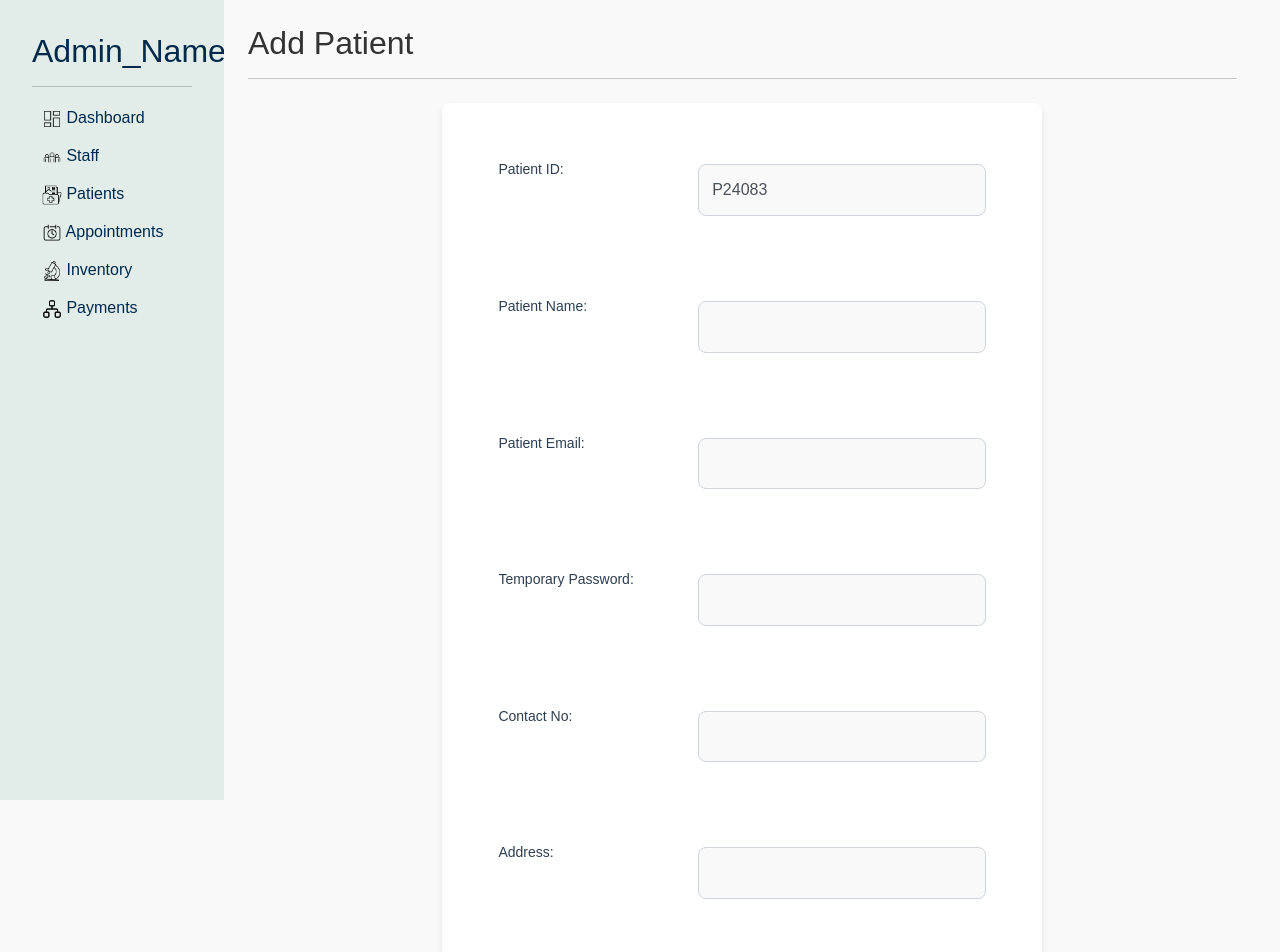
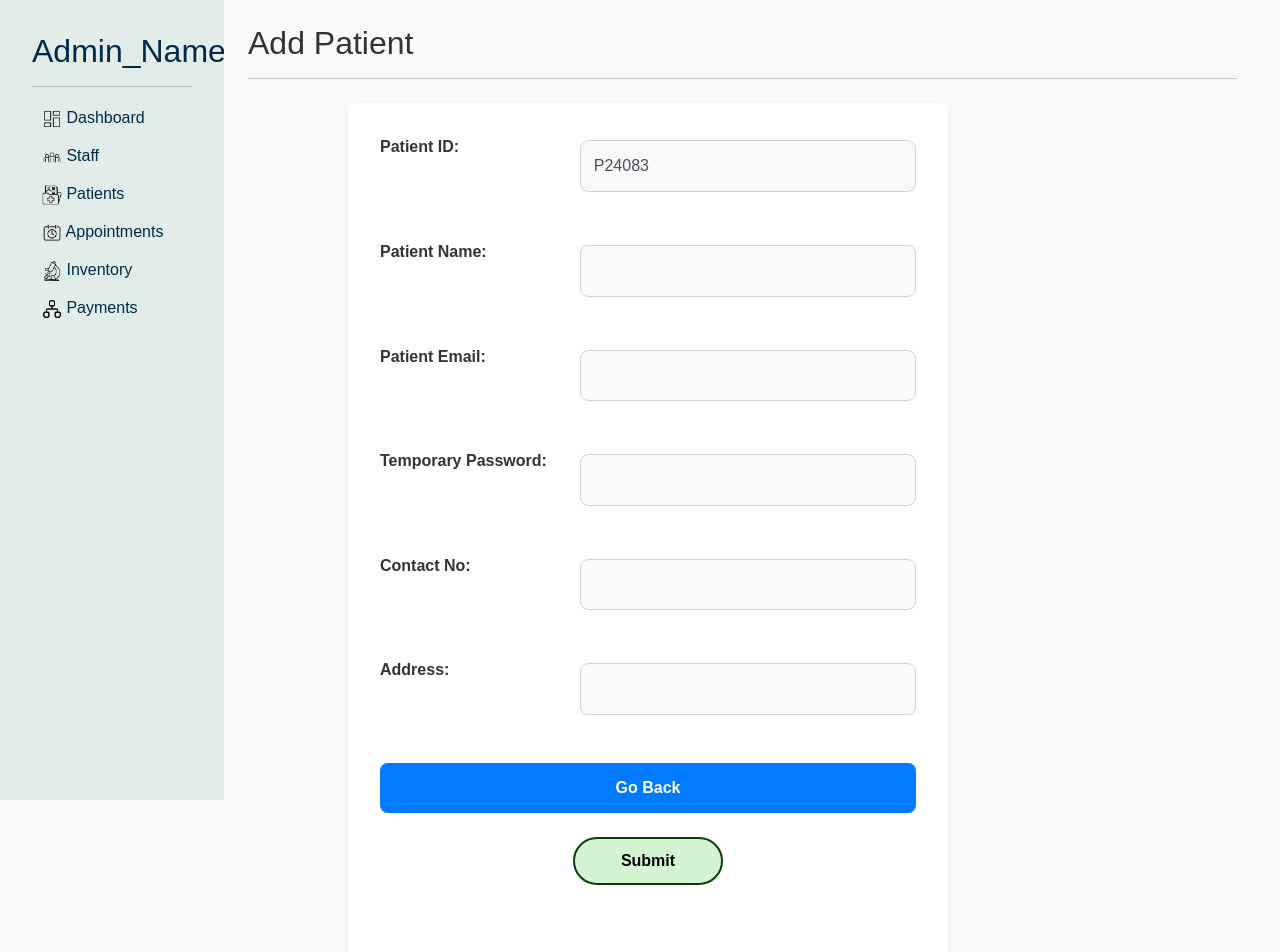
Before and after one commit to DinuriN/MediTech, a React (Create React App) app in the folder frontend/: page /addPatient in a window 1280 px wide. Shown: the top 952 px of the page. Built offline with nearby package versions, Linux system fonts and the light colour scheme.

Commit message:
styles done

```diff
--- a/frontend/src/Components/MedicalHistory/MedicalHistoryForms.css
+++ b/frontend/src/Components/MedicalHistory/MedicalHistoryForms.css
@@ -1,65 +1,71 @@
-.form-label-input-field{
+.col-2 form{
+    margin-left: 100px;
+}
+
+.form-label-input-field {
     display: flex;
-    margin: 3vh;
+    margin-bottom: 2vh;
+    max-width: 700px;
 }
 
 .form-label {
+    font-weight: 600;
+    margin-bottom: 0.5vh;
+    font-size: 1rem;
+    color: #333;
     white-space: nowrap;
     display: inline-block;
     min-width: 200px;
-    font-weight: 500;
 }
 
-.form-control{
-    width: 50vh;
-    border-radius: 8vh;
+.form-control {
+    width: 100%;
+    max-width: 100%;
+    border-radius: 12px;
+    padding: 10px 15px;
+    font-size: 1rem;
+    border: 1px solid #ccc;
+    box-sizing: border-box;
+    transition: border 0.2s;
 }
 
-.btn-microphone-med-history{
-    font-size: larger;
-    margin-left: 1vh;
-    border-style: hidden;
-    border-radius: 30px;
-    padding: 0 8px;
-    background-color: rgb(209, 209, 209);
+.form-control:focus {
+    border-color: #007bff;
+    outline: none;
 }
 
-.btn-microphone-med-history:hover{
-    background-color: rgb(165, 164, 164);
+.btn-microphone-med-history {
+    font-size: 1.2rem;
+    margin-top: 0.5vh;
+    margin-left: 1vh;
+    width: fit-content;
+    align-self: flex-start;
+    border: none;
+    border-radius: 60px;
+    padding: 5px 12px;
+    background-color: #d1d1d1;
+    cursor: pointer;
+}
+
+.btn-microphone-med-history:hover {
+    background-color: #a5a4a4;
     transition: 0.3s ease;
 }
 
-.btn-add-record-btn-green{
+.btn-add-record-btn-green {
     color: black;
-    border-style: solid;
+    background-color: rgb(212, 245, 212);
+    border: 2px solid rgb(7, 61, 7);
     border-radius: 30px;
-    padding: 5px 15px;
-    font-size: 2vh;
+    padding: 10px 25px;
+    font-size: 1rem;
     font-weight: 600;
-    border-color: rgb(7, 61, 7);
-    background-color: rgb(212, 245, 212);
-    margin-top: 5vh;
-    margin-left: 0vh;
+    cursor: pointer;
+    margin-top: 1vh;
+    width: 150px;
 }
 
-.btn-add-record-btn-green:hover{
+.btn-add-record-btn-green:hover {
+    background-color: rgb(181, 219, 181);
     border-color: rgb(5, 44, 5);
-    background-color: rgb(181, 219, 181);
-    transition: 0.3s ease;
 }
-
-.btn-add-record-btn-blue{
-    color: black;
-    border-style: solid;
-    background-color: rgb(227, 239, 250);
-    border-color: rgb(2, 2, 62);
-    border-radius: 30px;
-    padding: 5px 15px;
-    font-weight: 600;
-}
-
-.btn-add-record-btn-blue:hover{
-    background-color: rgb(185, 202, 218);
-    border-color: rgb(3, 3, 44);
-    transition: 0.3s ease;
-}
--- a/frontend/src/Components/Patients/PatientDetails.css
+++ b/frontend/src/Components/Patients/PatientDetails.css
@@ -104,7 +104,6 @@
 
 
 .btn-medical-record-view{
-    color: black;
     border-style: solid;
     font-weight:500;
     cursor: pointer;
@@ -112,6 +111,11 @@
     border-radius: 12vh;
     border-color: #255F38;
     background-color:#D5E5D5;
+}
+
+.btn-medical-record-view img{
+    width: 2vh;
+    padding-bottom: 2px;
 }
 
 .btn-medical-record-view:hover{
@@ -159,7 +163,7 @@
     padding-bottom: 2px;
 }
 
-/*medical records file*/
+
 .search-and-btn-med-recs{
     display: flex;
     gap: 10vh;
--- a/frontend/src/Components/Patients/PatientDetails.js
+++ b/frontend/src/Components/Patients/PatientDetails.js
@@ -5,7 +5,8 @@ import "bootstrap/dist/css/bootstrap.css";
 import "../Common/AdminProfile/AdminProfileSample.css";
 import "../Patients/PatientDetails.css";
 import AdminSideNavBar from '../Common/AdminProfile/AdminSideNavBar';
-import DeleteIcon from "./delete-icon-dinuri.png"
+import DeleteIcon from "./delete-icon-dinuri.png";
+import RecordIcon from "./ic_medical_records.png";
 
 
 const URL = "http://localhost:5000/patients";
@@ -88,6 +89,7 @@ function PatientDetails() {
             <thead class="table-patient-details-tbl-thead">
             <tr>
               <th>ID</th>
+              <th>PaientID-primary</th>
               <th>Name</th>
               <th>Email</th>
               <th>Contact No</th>
@@ -99,13 +101,14 @@ function PatientDetails() {
             {patients &&
               patients.map((patient) => (
                 <tr key={patient._id}>
+                  <td>{patient._id}</td>
                   <td>{patient.patientId}</td>
                   <td>{patient.name}</td>
                   <td>{patient.email}</td>
                   <td>{patient.contactNo}</td>
                   <td>{patient.address}</td>
                   <td>
-                  <Link to={`/medicalHistoryDetails/${patient._id}`}><button class="btn-medical-record-view" >Medical Records</button></Link>
+                  <Link to={`/medicalHistoryDetails/${patient._id}`}><button class="btn-medical-record-view" ><img src={RecordIcon}/></button></Link>
 
                     <Link
                       to={`/updatePatient/${patient._id}`}
```
Also changed, not shown: frontend/src/Components/Patients/ic_medical_records.png (added).
